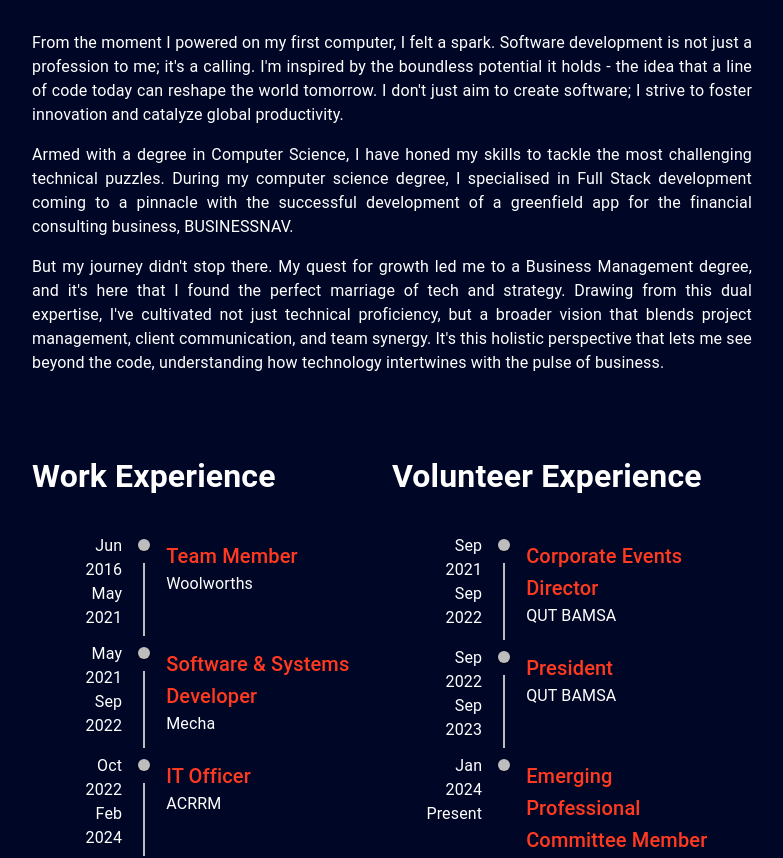
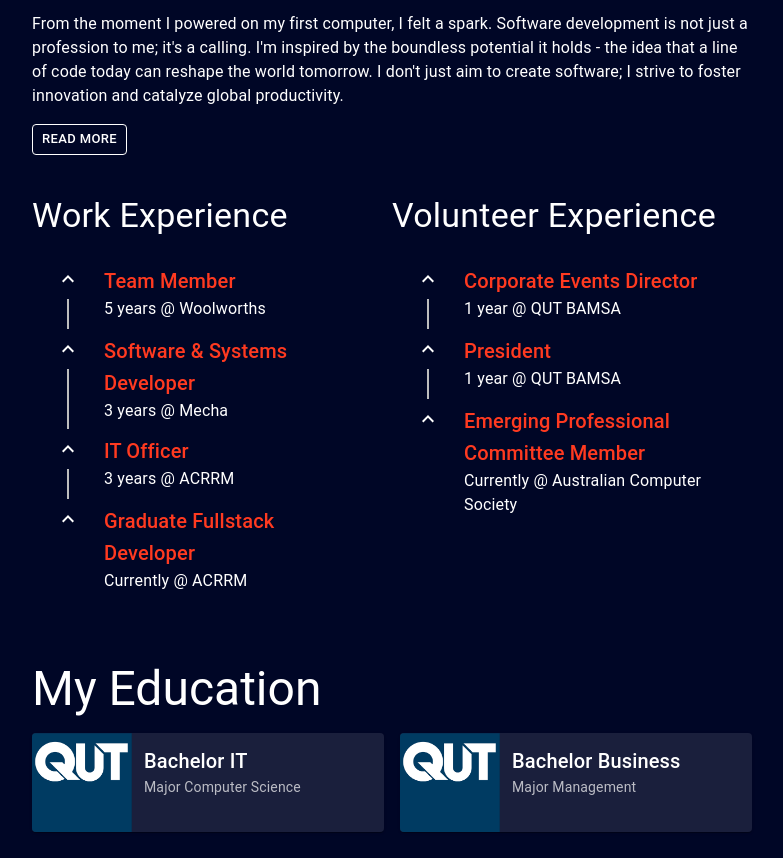
Before and after one commit to JonoMN/JonoMN.github.io, a React (Create React App) app: page / in a window 1280 px wide. Shown: the part 1100-1958 px from the top of the page, without its empty margins (248-1031 px from the left). Built offline with nearby package versions, Linux system fonts and the light colour scheme.

Commit message:
Improved Timeline and refactoring

```diff
--- a/src/components/EducationCard.js
+++ b/src/components/EducationCard.js
@@ -5,7 +5,7 @@
 export function EducationCard(props) {
   return (
     <Card sx={{ display: 'flex', background: 'rgba(255, 255, 255, 0.10)' }}>
-      <Box sx={{ width: { xs: 80, md: 100 }, display: 'flex', alignItems: 'center', justifyContent: 'center' }}>
+      <Box sx={{ width: { xs: 85, md: 100 }, display: 'flex', alignItems: 'center', justifyContent: 'center' }}>
         <CardMedia
           component="img"
           sx={{ maxHeight: '100%', maxWidth: '100%', objectFit: 'contain' }}
--- a/src/components/Timeline.js
+++ b/src/components/Timeline.js
@@ -1,55 +1,72 @@
-import Grid from '@mui/material/Grid';
-import Typography from '@mui/material/Typography';
-import Timeline from '@mui/lab/Timeline';
-import TimelineItem from '@mui/lab/TimelineItem';
-import TimelineSeparator from '@mui/lab/TimelineSeparator';
-import TimelineDot from '@mui/lab/TimelineDot';
-import TimelineConnector from '@mui/lab/TimelineConnector';
-import TimelineContent from '@mui/lab/TimelineContent';
-import TimelineOppositeContent from '@mui/lab/TimelineOppositeContent';
+import React, { useState } from 'react';
+import { Grid, Collapse, IconButton, Typography } from '@mui/material';
+import { Timeline, TimelineItem, TimelineSeparator, TimelineConnector, TimelineContent, timelineItemClasses } from '@mui/lab';
+import { ExpandMore as ExpandMoreIcon, ExpandLess as ExpandLessIcon } from '@mui/icons-material';
+
 
 const experiences = [
   {
     type: "Work Experience",
     items: [
-      { date: "Jun 2016", duration: "May 2021", role: "Team Member", company: "Woolworths" },
-      { date: "May 2021", duration: "Sep 2022", role: "Software & Systems Developer", company: "Mecha" },
-      { date: "Oct 2022", duration: "Feb 2024", role: "IT Officer", company: "ACRRM" },
-      { date: "Feb 2016", duration: "Present", role: "Graduate Fullstack Developer", company: "ACRRM" }
+      { startDate: "Jun 2016", endDate: "Jun 2016", duration: "5 years", role: "Team Member", company: "Woolworths", description:"At Woolworths, I gained five years of experience in customer service, team collaboration, and time management, enhancing my communication skills and ability to work under pressure." },
+      { startDate: "May 2021", endDate: "Jun 2016", duration: "3 years", role: "Software & Systems Developer", company: "Mecha", description: "As a Software & Systems Developer at Mecha, I upgraded IT systems to MS365, including SharePoint for file management and Exchange for email. Collaborating with stakeholders, I integrated MS Power Apps, Forms, and Lists to automate work processes, significantly enhancing safety, efficiency, and overall organizational productivity." },
+      { startDate: "Oct 2022", endDate: "Jun 2016", duration: "3 years", role: "IT Officer", company: "ACRRM", description: "As an IT Officer at ACRRM, I collaborated with stakeholders on IT maintenance, repair, and troubleshooting. I created and maintained SharePoint sites, ensured security, developed Power Apps and forms, and managed user accounts. All tasks involved front-facing collaboration with internal and external stakeholders, ensuring efficient IT operations and enhancing overall productivity." },
+      { startDate: "Feb 2016", endDate: "Jun 2016", duration: "Currently", role: "Graduate Fullstack Developer", company: "ACRRM", description: "As a Graduate Fullstack Developer at ACRRM, I develop and maintain applications using React and .NET. I manage version control with Git, utilize CI/CD pipelines for seamless deployment, and adhere to agile (Scrum) methodologies. My role involves collaborating with cross-functional teams, ensuring efficient software delivery, and enhancing system integration." }
     ],
   },
   {
     type: "Volunteer Experience",
     items: [
-      { date: "Sep 2021", duration: "Sep 2022", role: "Corporate Events Director", company: "QUT BAMSA" },
-      { date: "Sep 2022", duration: "Sep 2023", role: "President", company: "QUT BAMSA" },
-      { date: "Jan 2024", duration: "Present", role: "Emerging Professional Committee Member", company: "Australian Computer Society" },
+      { startDate: "Sep 2021", endDate: "Jun 2016", duration: "1 year", role: "Corporate Events Director", company: "QUT BAMSA", description: "The corporate events director is a managerial role that takes charge of designing, planning, and communicating with venues for all corporate events throughout the year." },
+      { startDate: "Sep 2022", endDate: "Jun 2016", duration: "1 year", role: "President", company: "QUT BAMSA", description: "The president represents BAMSA as the spokesperson, sets the strategic direction of the club, prioritises goals and oversees the delivery of outcomes, presides and leads during club meetings and preserves order, acting as the club's leader and ambassador to represent team members." },
+      { startDate: "Jan 2024", endDate: "Jun 2016", duration: "Currently", role: "Emerging Professional Committee Member", company: "Australian Computer Society", description: "The ACS Queensland Emerging Professionals Committee supports and encourages students and recent graduates interested in technology careers to engage with the local ACS Queensland ICT Community. It aims to help the ACS Queensland Branch by acquiring new members, increasing member retention, strategising for student-focused events, and fostering collaboration with industry and education providers." },
     ],
   },
 ];
 
 function TimelineComponent() {
+  const [collapseStates, setCollapseStates] = useState(
+    experiences.map(exp => exp.items.map(() => false))
+  );
+
+  const handleToggle = (expIndex, itemIndex) => {
+    setCollapseStates(prevStates =>
+      prevStates.map((expState, i) =>
+        i === expIndex
+          ? expState.map((state, j) => (j === itemIndex ? !state : state))
+          : expState
+      )
+    );
+  };
+
   return (
-    <Grid container>
-      {experiences.map((experience) => (
-        <Grid item xs={12} md={6} key={experience.type} style={{paddingLeft: 0}}>
-          <h1>{experience.type}</h1>
-          <Timeline align="left">
-            {experience.items.map((item, index) => (
-              <TimelineItem key={index}>
-                <TimelineOppositeContent style={{ flex: 0.3 }}>
-                  <Typography>{item.date}</Typography>
-                  <Typography>{item.duration}</Typography>
-                </TimelineOppositeContent>
+    <Grid container justifyContent="flex-start">
+      {experiences.map((experience, expIndex) => (
+        <Grid item xs={12} md={6} key={experience.type}>
+          <Typography variant="h4" gutterBottom>{experience.type}</Typography>
+          <Timeline sx={{
+            [`& .${timelineItemClasses.root}:before`]: {
+              flex: 0,
+              padding: 0,
+            },
+          }}>
+            {experience.items.map((item, itemIndex) => (
+              <TimelineItem key={itemIndex} onClick={() => handleToggle(expIndex, itemIndex)}>
                 <TimelineSeparator>
-                  <TimelineDot />
-                  {index < experience.items.length - 1 && <TimelineConnector />}
+                  <IconButton>
+                    {collapseStates[expIndex][itemIndex] ? <ExpandMoreIcon /> : <ExpandLessIcon />}
+                  </IconButton>
+                  {itemIndex < experience.items.length - 1 && <TimelineConnector />}
                 </TimelineSeparator>
-                <TimelineContent sx={{ py: '12px', px: 2 }}>
-                  <Typography variant="h6" component="span" color="#FF3A20">
+                <TimelineContent>
+                  <Typography variant="h6" color="#FF3A20">
                     {item.role}
                   </Typography>
-                  <Typography>{item.company}</Typography>
+                  <Typography>{item.duration} @ {item.company}</Typography>
+                  <Collapse in={collapseStates[expIndex][itemIndex]} >
+                    <Typography color="text.secondary">{item.startDate} - {item.endDate}</Typography>
+                    <Typography color="text.secondary">{item.description}</Typography>
+                  </Collapse>
                 </TimelineContent>
               </TimelineItem>
             ))}
--- a/src/pages/blog.js
+++ b/src/pages/blog.js
@@ -60,7 +60,7 @@
           sx = {{pt:3, pb:3}}
           color="text.secondary">
             I'll be honest - writing these blog posts is a bit of a selfish endeavor. They're my way of diving deep into topics
-            that I don't understand at all or just want to understand to higher degree. So, while I try my best, there might be a few
+            that I don't understand or just want to understand to higher degree. So, while I try my best, there might be a few
             slip-ups along the way. If you spot any mistakes, give me a shout! That’s how we all learn, right? Let's sail these
             waters together and have some fun while we're at it!
           </Typography>
--- a/src/pages/home.js
+++ b/src/pages/home.js
@@ -1,27 +1,18 @@
-import { Container } from "@mui/system";
+import { Container, Grid, Typography, Box, Card, CardContent, CardMedia, Button, Collapse } from "@mui/material";
 import "../App.css";
 
-import React from "react";
-import Grid from "@mui/material/Grid";
-import Item from "@mui/material/Grid";
+import React, { useState, useEffect, useCallback } from "react";
 import QUT from "../img/QUT-Logo.png";
-import Card from "@mui/material/Card";
-import Typography from "@mui/material/Typography";
 import { loadSlim } from "tsparticles-slim";
-import CardContent from "@mui/material/CardContent";
-import CardMedia from "@mui/material/CardMedia";
+import Particles from "react-particles";
 import TimelineComponent from "../components/Timeline";
 import { EducationCard } from "../components/EducationCard";
 import { CreatedByFooter } from "../components/CreatedByFooter";
 
-import "../App.css";
+function Home() {
 
-import Box from "@mui/material/Box";
+  const [readMore, setReadMore] = useState(false);
 
-import Particles from "react-particles";
-import { useCallback } from "react";
-
-function Home() {
   const particlesInit = useCallback(async (engine) => {
     console.log(engine);
     await loadSlim(engine);
@@ -31,11 +22,12 @@
     await console.log(container);
   }, []);
 
-  const [opacity, setOpacity] = React.useState(1);
-  React.useEffect(() => {
+  const [opacity, setOpacity] = useState(1);
+
+  useEffect(() => {
     const range = 500;
     const offset = 700;
-    const didScrollPage = (e) => {
+    const handleScroll = () => {
       let calc = 1 - (window.scrollY - offset + range) / range;
       if (calc > 1) {
         calc = 1;
@@ -44,9 +36,9 @@
       }
       setOpacity(calc);
     };
-    window.addEventListener("scroll", didScrollPage);
+    window.addEventListener("scroll", handleScroll);
     return () => {
-      window.removeEventListener("keydown", didScrollPage);
+      window.removeEventListener("scroll", handleScroll);
     };
   }, []);
 
@@ -141,16 +133,18 @@
         }}
       >
         <Container
-          style={{
+          sx={{
             height: "800px",
           }}
         >
           <Typography
+            variant="h1"
             sx={{ typography: { xs: "h4", sm: "h3", md: "h2", lg: "h1" } }}
           >
             JONATHAN NELSON
           </Typography>
           <Typography
+            variant="h3"
             sx={{ typography: { xs: "h6", sm: "h5", md: "h4", lg: "h3" } }}
             color="#FF3A20"
           >
@@ -159,27 +153,27 @@
         </Container>
 
         <Container
-          style={{ color: "white", textAlign: "justify" }}
-          sx={{ width: { xs: "80%", lg: "60%" }}}
+          sx={{ color: "white", width: { xs: "80%", lg: "60%" } }}
         >
-          <h1>About Me</h1>
-          <Item>
-            <p>
+          <Typography variant="h3" sx={{ mb: 2 }}>About Me</Typography>
+          <Box>
+      <Typography variant="body1" sx={{ mb: 2 }}>
         From the moment I powered on my first computer, I felt a spark.
         Software development is not just a profession to me; it's a
         calling. I'm inspired by the boundless potential it holds - the
         idea that a line of code today can reshape the world tomorrow. I
         don't just aim to create software; I strive to foster innovation
         and catalyze global productivity.
-            </p>
-            <p>
+      </Typography>
+      <Collapse in={readMore}>
+        <Typography variant="body1" sx={{ mb: 2 }}>
           Armed with a degree in Computer Science, I have honed my skills to
           tackle the most challenging technical puzzles. During my computer
-              science degree, I specialised in Full Stack development coming to
+          science degree, I specialized in Full Stack development coming to
           a pinnacle with the successful development of a greenfield app for
           the financial consulting business, BUSINESSNAV.
-            </p>
-            <p>
+        </Typography>
+        <Typography variant="body1" sx={{ mb: 2 }}>
           But my journey didn't stop there. My quest for growth led me to a
           Business Management degree, and it's here that I found the perfect
           marriage of tech and strategy. Drawing from this dual expertise,
@@ -188,18 +182,27 @@
           team synergy. It's this holistic perspective that lets me see
           beyond the code, understanding how technology intertwines with the
           pulse of business.
-            </p>
-          </Item>
+        </Typography>
+      </Collapse>
+      <Button
+        variant="outlined"
+        size="small"
+        onClick={() => setReadMore(!readMore)}
+        sx={{ color: "white", borderColor: "white" }}
+      >
+        {readMore ? 'Read Less' : 'Read More'}
+      </Button>
+    </Box>
 
           <Box sx={{ pt: 5 }}>
             <TimelineComponent />
           </Box>
 
           <Box sx={{ pt: 5 }}>
-            <h1>My Education</h1>
+            <Typography variant="h3" sx={{ mb: 2 }}>My Education</Typography>
             <Grid container spacing={2}>
               <Grid item xs={12} md={6}>
-                <EducationCard degree="Information Technology" major="Major Computer Science"/>
+                <EducationCard degree="Bachelor IT" major="Major Computer Science" />
               </Grid>
               <Grid item xs={12} md={6}>
                 <EducationCard degree="Bachelor Business" major="Major Management" />
```
Lines whose indentation alone changed are shown as unchanged.
